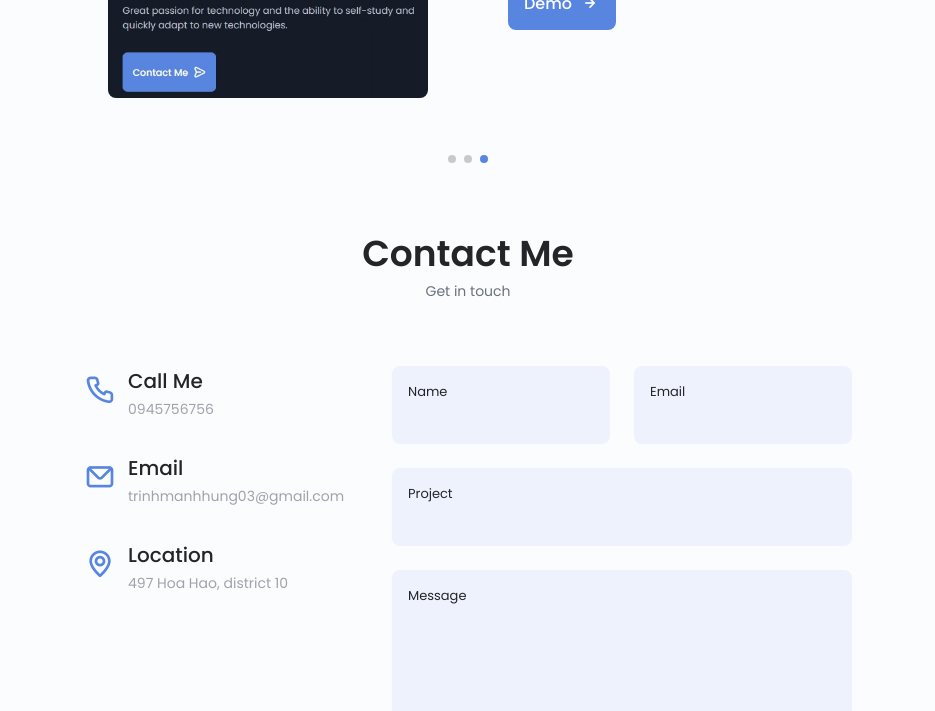
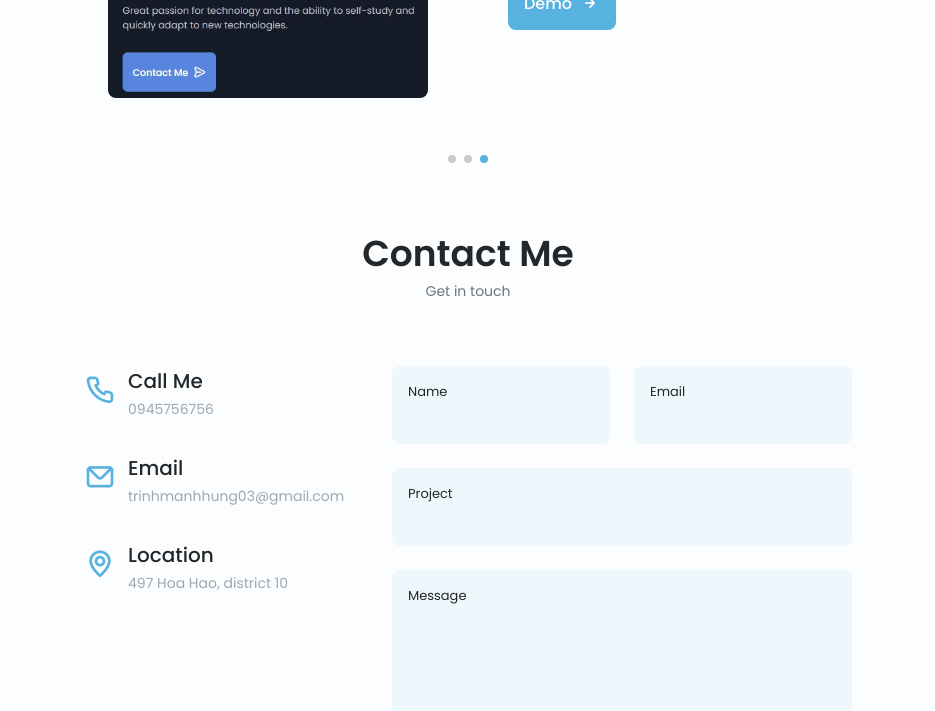
Before and after one commit to manhhungking/Responsive-Portfolio-Website, a plain HTML site: page index.html in a window 1280 px wide. Shown: the part 2794-3505 px from the top of the page, without its empty margins (172-1107 px from the left). Drawn offline with nearby package versions, Linux system fonts and the light colour scheme.

Commit message:
Update color

```diff
--- a/assets/css/styles.css
+++ b/assets/css/styles.css
@@ -7,7 +7,7 @@
 
   /*========== Colors ==========*/
   /* Change favorite color */
-  --hue-color: 220; /*Purple 250 - Green 142 - Blue 230 - Pink 340*/
+  --hue-color: 200; /*Purple 250 - Green 142 - Blue 230 - Pink 340*/
 
   /* HSL color mode */
   --first-color: hsl(var(--hue-color), 69%, 61%);
```
